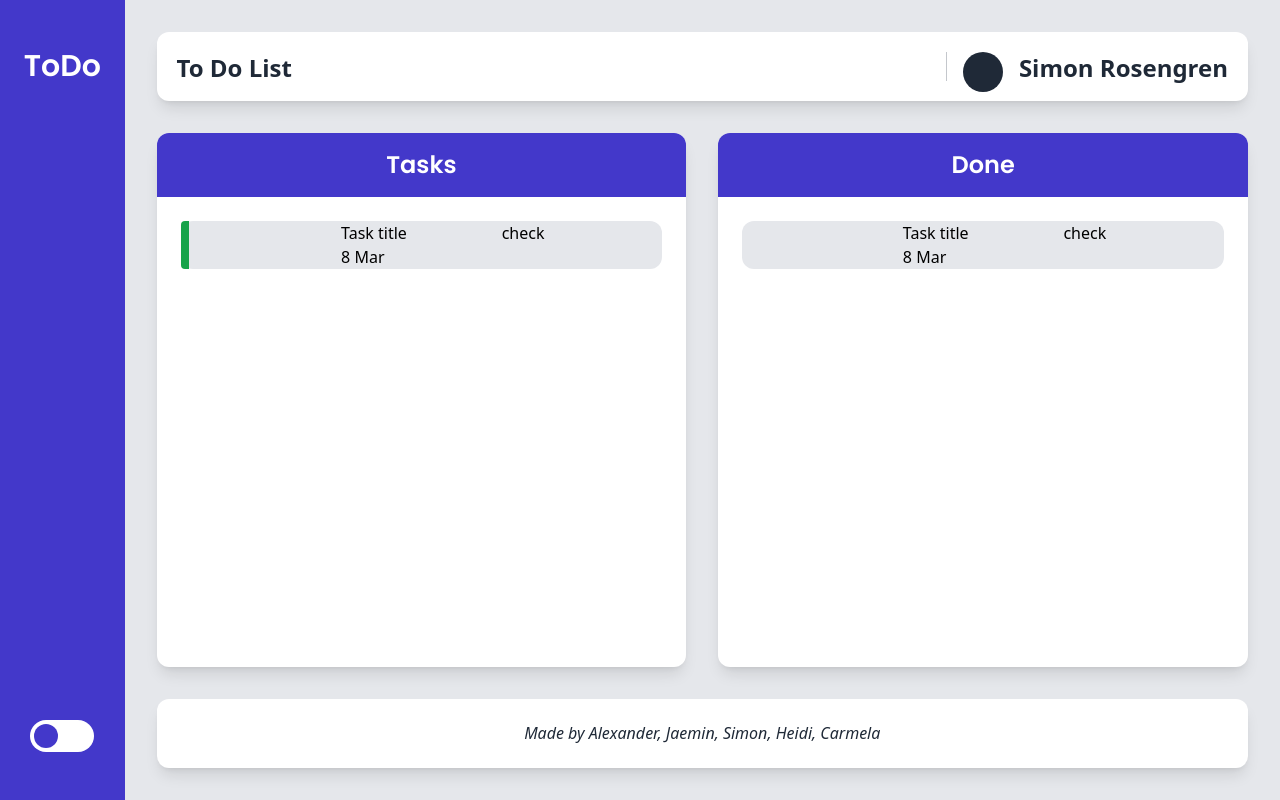
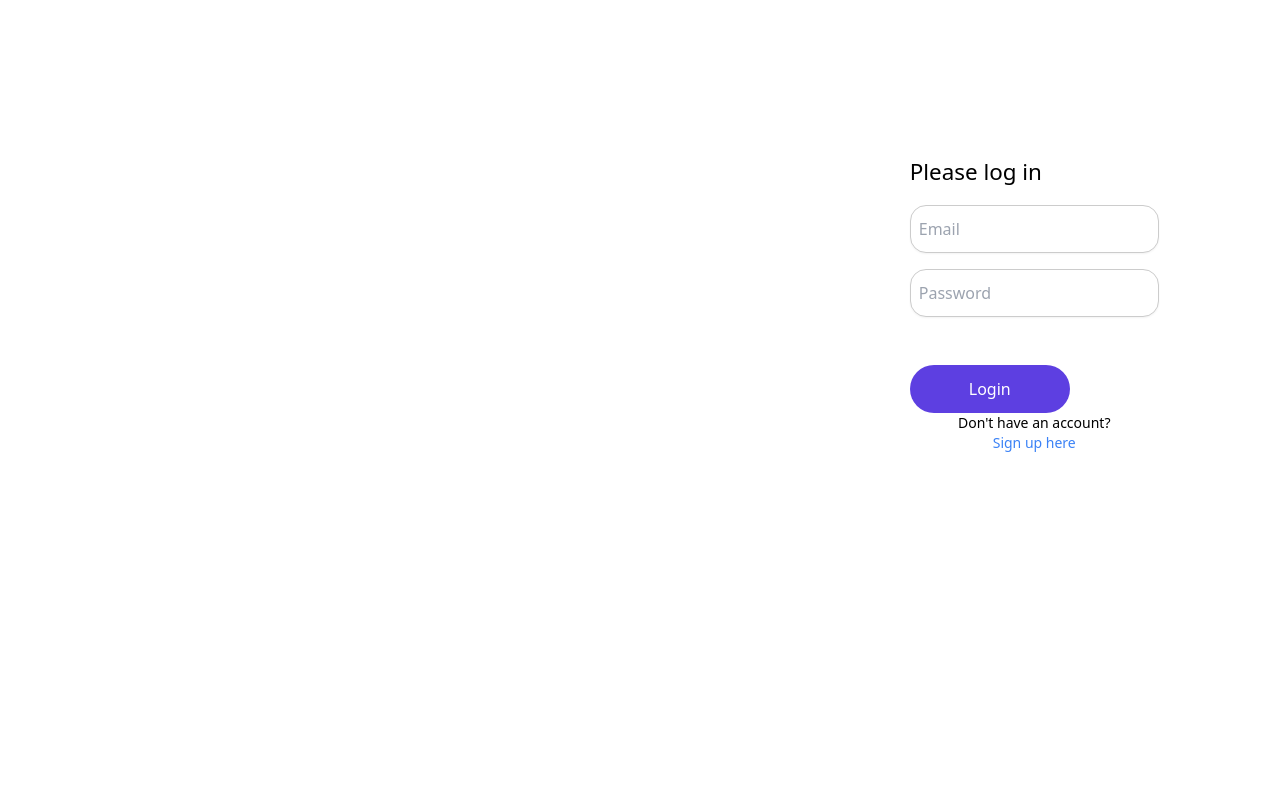
Before and after one commit to Hyper-Team-3/Todo-Group3, a React (Vite) app in the folder client/: page / in a window 1280 px wide. Built offline with nearby package versions, Linux system fonts and the light colour scheme.

Commit message:
Adapted the code for the auth page

```diff
--- a/client/package.json
+++ b/client/package.json
@@ -16,6 +16,7 @@
     "localforage": "^1.10.0",
     "match-sorter": "^6.3.4",
     "react": "^18.2.0",
+    "react-cookie": "^7.1.0",
     "react-dom": "^18.2.0",
     "react-router-dom": "^6.22.3",
     "sort-by": "^1.2.0"
--- a/client/src/App.jsx
+++ b/client/src/App.jsx
@@ -1,20 +1,43 @@
-import { RouterProvider, createBrowserRouter } from "react-router-dom";
+import {useCookies} from 'react-cookie'
 import TodoBoard from "./pages/TodoBoardPage";
 import Auth from "./components/Auth/Auth";
-
-
+import { useState, useEffect } from "react";
+import TodoBoardPage from './pages/TodoBoardPage';
 
 function App() {
-  const router = createBrowserRouter([
-    { path: "/", element: <TodoBoard /> },
-    { path: "/signup", element: <Auth /> },
 
-  ]);
+  const [tasks, setTasks] = useState(null)
+  const [cookies, setCookie, removeCookie] = useCookies(null)
+  const userEmail = cookies.Email
+  const authToken = cookies.AuthToken
+
+  async function getData(){
+    try {
+      const response = await fetch(`${process.env.REACT_APP_SERVERURL}/todos/${userEmail}`)
+      const json = await response.json()
+      console.log(json);
+      setTasks(json)
+    } catch (err) {
+      console.error(err.message)
+    }
+  }
+
+  useEffect(() => {
+    if(authToken){
+      getData()
+    }
+  }, [])
+
+  //Sort by date
+  const sortedTasks = tasks?.sort((a,b) => new Date(a.date) - new Date(b.date))
+
+  console.log(sortedTasks, 'sort')
+console.log(authToken, "authToken")
   return (
-    <>
-      <RouterProvider router={router} />
-
-    </>
+    <div>
+      {!authToken && <Auth />}
+      {authToken && <TodoBoardPage sortedTasks={sortedTasks}/>}
+    </div>
   );
 }
 
--- a/client/src/components/Auth/Auth.jsx
+++ b/client/src/components/Auth/Auth.jsx
@@ -1,35 +1,49 @@
 import { useState } from 'react';
+import { useCookies } from "react-cookie";
 import "./Auth.css";
 
 const Auth = () => {
+  const [cookies, setCookie, removeCookie] = useCookies(null);
   const [isLogin, setIsLogin] = useState(true);
   const [email, setEmail] = useState('');
   const [password, setPassword] = useState('');
   const [confirmPassword, setConfirmPassword] = useState('');
   const [error, setError] = useState('');
 
-  const handleSubmit = (e) => {
+  async function handleSubmit(e, endpoint) {
     e.preventDefault();
-
+    console.log(endpoint, "endpoint logged")
     if (!isLogin && password !== confirmPassword) {
-      setError("Make sure passwords match");
+      setError("Passwords do not match!");
       return;
     }
 
+    const response = await fetch(
+      `${import.meta.env.VITE_SERVERURL}/${endpoint}`,
+      {
+        method: "POST",
+        headers: { "Content-Type": "application/json" },
+        body: JSON.stringify({ email, password }),
+      }
+    );
 
-    console.log("Form submitted:", { email, password });
+    const data = await response.json();
+    if (data.detail) {
+      setError(data.detail);
+    } else {
+      setCookie("Email", data.email);
+      setCookie("AuthToken", data.token);
 
+      // window.location.reload();
+    }
+  }
 
-    setEmail('');
-    setPassword('');
-    setConfirmPassword('');
+  const toggleLoginForm = (status) => {
+    setIsLogin(status);
     setError('');
   };
 
-  const toggleLoginForm = () => {
-    setIsLogin(!isLogin);
-    setError('');
-  };
+  console.log(isLogin, "isLogin")
 
   return (
     <div className="register-container">
@@ -37,7 +51,7 @@ const Auth = () => {
       <div className="create-account flex items-center justify-center px-6">
         <div className="auth-container-box">
           <h2 className="join-text">{isLogin ? 'Please log in' : 'Please sign up!'}</h2>
-          <form className="auth-container-form" onSubmit={handleSubmit}>
+          <form className="auth-container-form" onSubmit={isLogin ? (e) => handleSubmit(e,`login`): (e) => handleSubmit(e,"signup")}>
             <div className="input-container">
               <input
                 type="email"
@@ -82,7 +96,7 @@ const Auth = () => {
                 ? "Don't have an account?"
                 : "Already have an account?"}
             </p>
-            <button onClick={toggleLoginForm} className="text-blue-500">
+            <button onClick={() => toggleLoginForm(l => !l)} className="text-blue-500">
               {isLogin ? "Sign up here" : "Login here"}
             </button>
           </div>
```
Also changed, not shown: 1 other file (tests, documents, lock files or other folders).
